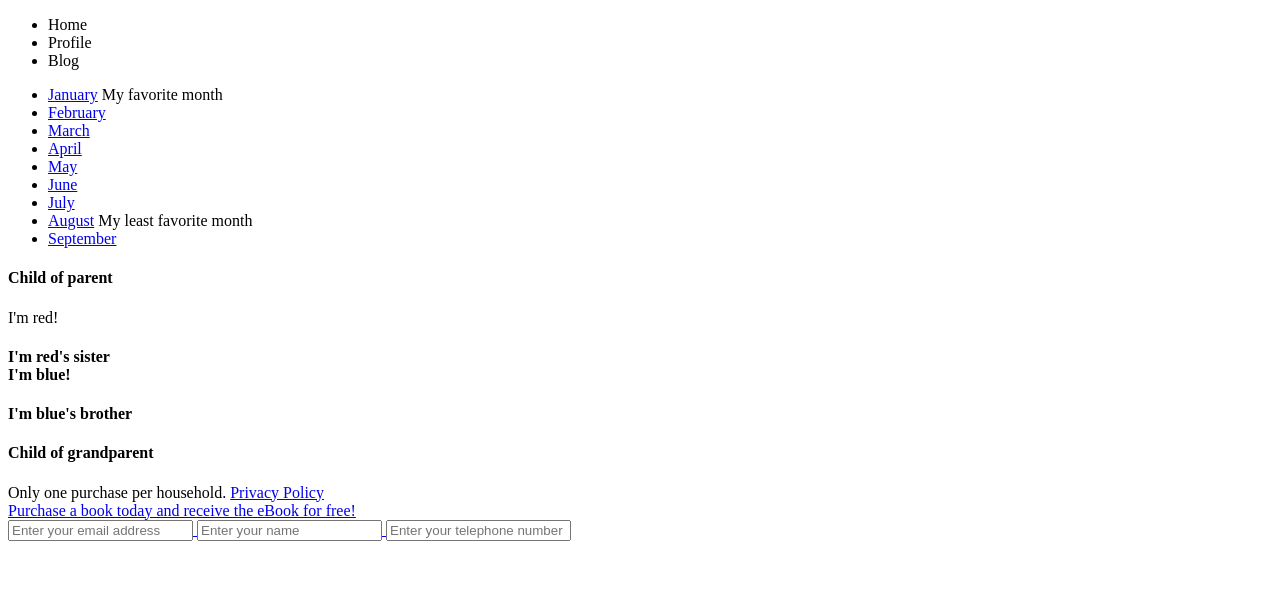
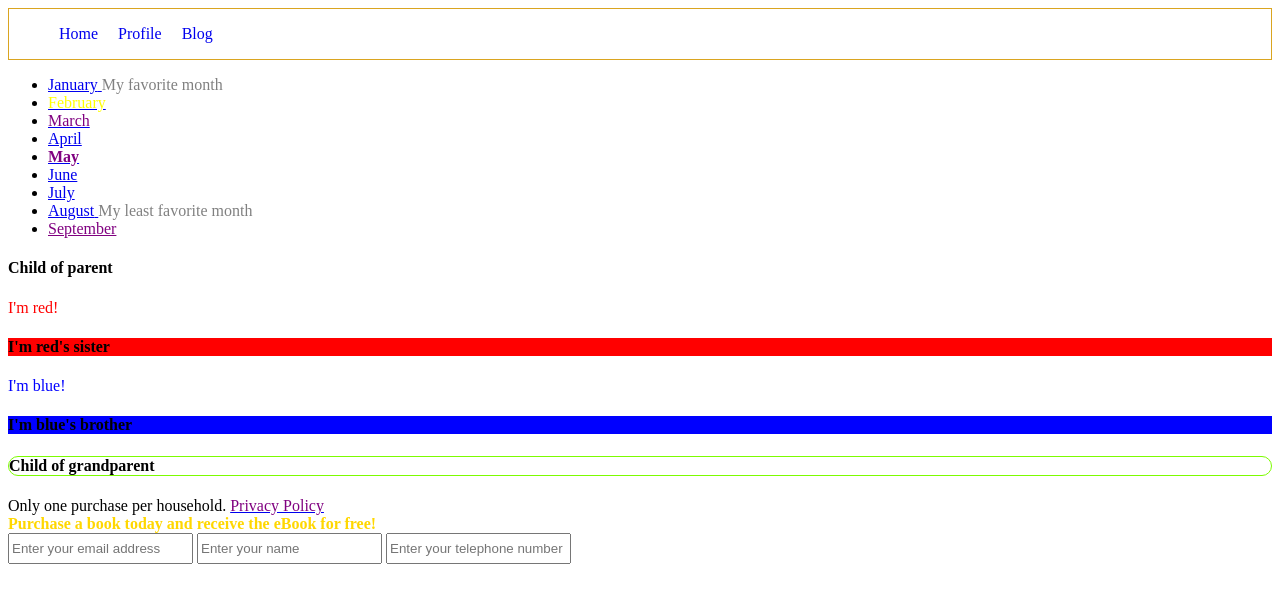
Before and after one commit to Nolan-Little/cssselectors, a plain HTML site: page index.html in a window 1280 px wide. Drawn offline with Linux system fonts and the light colour scheme.

Commit message:
complete minimum css requirements

```diff
--- a/index.html
+++ b/index.html
@@ -9,18 +9,23 @@
 </head>
 <body>
   <header>
+    <nav class="header__nav">
       <ul>
-      <li>Home</li>
-      <li>Profile</li>
-      <li>Blog</li>
+        <li><a href="#">Home</a></li>
+        <li><a href="#">Profile</a></li>
+        <li><a href="#">Blog</a></li>
       </ul>
+    </nav>
   </header>
 
+  <article>
     <section>
       <div class="month-list">
         <ul>
           <li>
-          <a href="#">January</a>
+            <a href="#">
+              <span>January</span>
+            </a>
             <span class="disabled">My favorite month</span>
           </li>
           <li>
@@ -34,7 +39,9 @@
             </a>
           </li>
           <li>
-          <a href="#">April</a>
+            <a href="#">
+              <span>April</span>
+            </a>
           </li>
           <li>
             <a href="#">
@@ -44,17 +51,25 @@
             </a>
           </li>
           <li>
-          <a href="#">June</a>
+            <a href="#">
+              <span>June</span>
+            </a>
           </li>
           <li>
-          <a href="#">July</a>
+            <a href="#">
+              <span>July</span>
+            </a>
           </li>
           <li>
-          <a href="#">August</a>
+            <a href="#">
+              <span>August</span>
+            </a>
             <span class="disabled">My least favorite month</span>
           </li>
           <li>
-          <a href="#" class="disabled">September</a>
+            <a href="#" class="disabled">
+              <span>September</span>
+            </a>
           </li>
         </ul>
       </div>
@@ -66,7 +81,7 @@
           <h4>Child of parent</h4>
           <div>
             <div>I'm red!</div>
-          <h4>I'm red's sister
+            <h4>I'm red's sister</h4>
             <div>I'm blue!</div>
             <h4>I'm blue's brother</h4>
           </div>
@@ -74,6 +89,7 @@
         <h4>Child of grandparent</h4>
       </div>
     </section>
+  </article>
 
   <footer class="padded">
 
@@ -85,6 +101,7 @@
             Privacy Policy
           </span>
         </span>
+      </a>
     </div>
 
     <div class="promo">
--- a/selectors.css
+++ b/selectors.css
@@ -0,0 +1,54 @@
+header {
+  border: solid 1px goldenrod;
+}
+.header__nav ul  {
+  display: flex;
+  list-style: none;
+  text-decoration: none;
+}
+.header__nav li a{
+  margin: 10px;
+  text-decoration: none;
+}
+
+.disabled {
+  color: gray;
+}
+
+a.disabled,
+a span.disabled {
+  color: purple;
+}
+
+.active {
+  color:yellow;
+}
+
+.parent > div > div:first-child {
+  color: red;
+}
+.parent > div > div:nth-of-type(2){
+  color: blue;
+}
+
+.parent > div > h4:first-of-type{
+  background-color: red;
+}
+
+.parent > div > h4:nth-of-type(2){
+  background-color: blue;
+}
+
+.grandparent > h4 {
+  border: 1px solid lawngreen;
+  border-radius: 20px;
+}
+
+.promo {
+  color: gold;
+  font-weight: bold;
+}
+
+span input {
+  height: 25px;
+}
```
Lines whose indentation alone changed are shown as unchanged.
